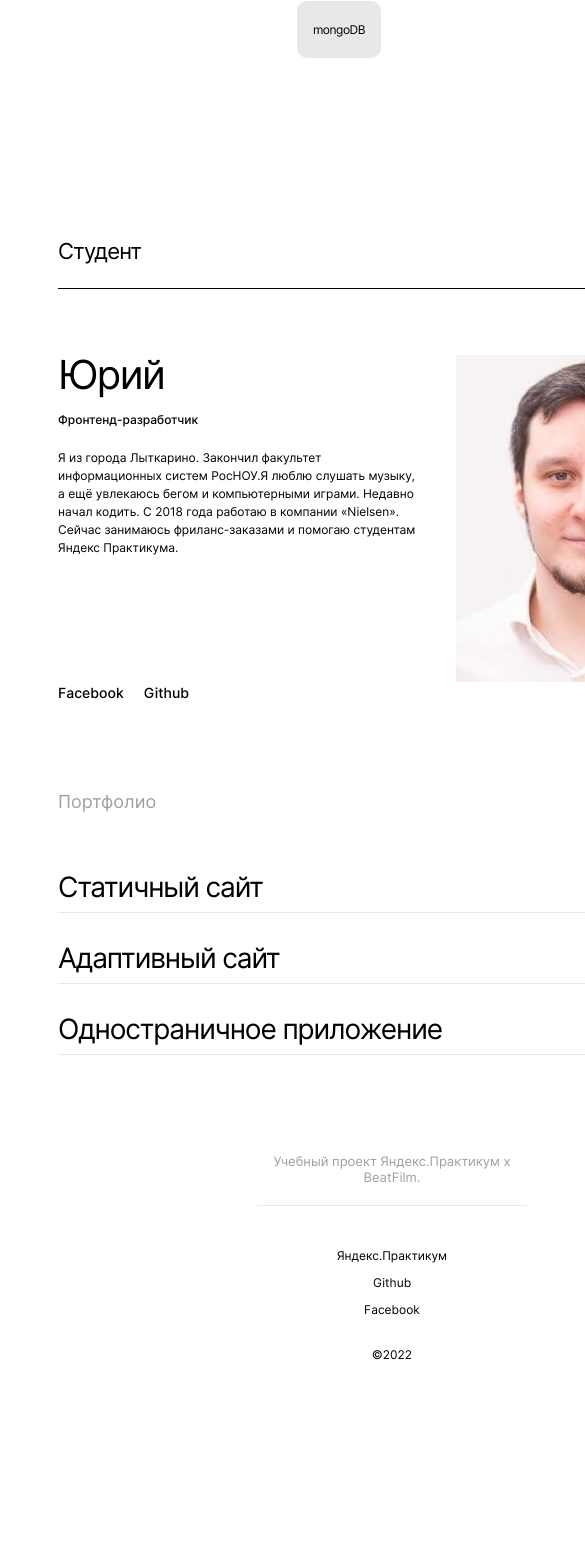
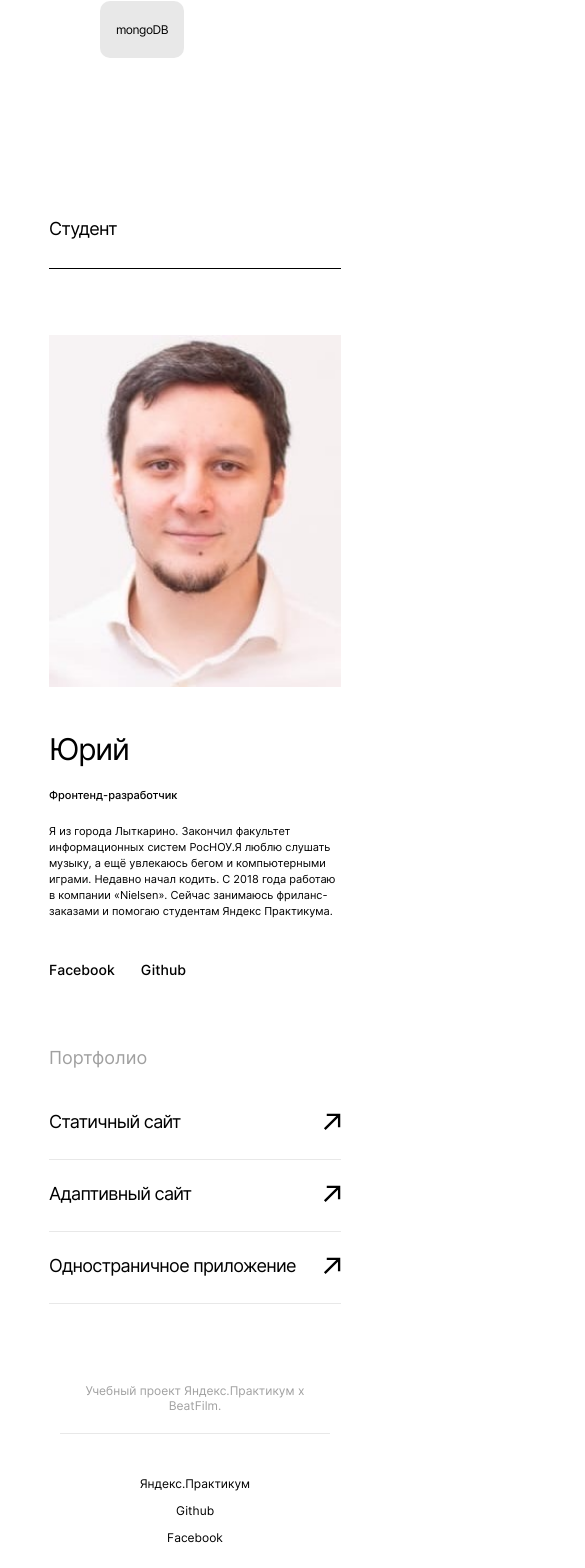
Before and after one commit to xenoxil/movies-explorer-frontend, a React (Create React App) app in the folder movies-explorer-frontend/: page /landing in a window 390 px wide. Shown: the part 2155-3723 px from the top of the page, 585 px wide, since content can reach past the window. Before the commit the page ends 3535 px from the top, so only its background shows below. Built offline with nearby package versions, Linux system fonts and the light colour scheme.

Commit message:
поправить форму поиска

```diff
--- a/movies-explorer-frontend/src/components/AboutMe/AboutMe.css
+++ b/movies-explorer-frontend/src/components/AboutMe/AboutMe.css
@@ -12,6 +12,13 @@
         padding: 0 50px;
     }
 }
+
+@media screen and (max-width:767px) {
+    .aboutMe{
+        background-color: #FFFFFF;
+        width:292px;
+        padding: 0 14px;
+    } }
 
 .aboutMe__title{
     width:1140px;
@@ -35,6 +42,14 @@ color: #000000;
         padding:90px 0 23px;
     }
 }
+
+@media screen and (max-width:767px) {
+    .aboutMe__title{
+        width:292px;
+        padding:70px 0 28px;
+        font-size: 18px;
+        line-height: 22px;
+    } }
 
 .aboutMe__student{
     margin:66px 0 0;
@@ -63,6 +78,13 @@ color: #000000;
     }
 }
 
+@media screen and (max-width:767px) {
+    .aboutMe__name{
+        font-size: 30px;
+        line-height: 36px;
+        margin-top:40px;
+        }}
+
 .aboutMe__job{
     margin:18px 0 0;
     text-align: start;
@@ -86,6 +108,13 @@ mix-blend-mode: normal;
     }
 }
 
+@media screen and (max-width:767px) {
+    .aboutMe__job{
+        margin:20px 0 0;
+    font-size: 11px;
+    line-height: 16px;
+    }}
+
 .aboutMe__about{
     margin:26px 0 0;
     text-align: start;
@@ -108,6 +137,14 @@ mix-blend-mode: normal;
     }
 }
 
+@media screen and (max-width:767px) {
+    .aboutMe__about{
+        margin:20px 0 0;
+        width:292px;
+    font-size: 11px;
+    line-height: 16px;
+    }}
+
 .aboutMe__foto{
     width: 255px;
     height: 307px;
@@ -119,10 +156,21 @@ mix-blend-mode: normal;
         height: 327px;
     }
 }
+@media screen and (max-width:767px) {
+    .aboutMe__foto{
+        width: 292px;
+        height: 352px;
+    }}
 
 .aboutMe__socialLinks{
     text-align: start;
 }
+
+@media screen and (max-width:767px) {
+    .aboutMe__socialLinks{
+        margin-top:40px;
+    }}
+
 
 
 
@@ -136,6 +184,17 @@ font-size: 14px;
 line-height: 17px;
 }
 
+@media screen and (max-width:767px) {
+    .aboutMe__socialLink{
+        margin:0;
+       padding-right: 26px;
+       font-family: Inter, Arial, Helvetica, sans-serif;
+   font-style: normal;
+   font-weight: 500;
+   font-size: 14px;
+   line-height: 17px;
+   }}
+
 .aboutMe__portfolio{
     text-align: start;
     list-style: none;
@@ -145,6 +204,11 @@ line-height: 17px;
 @media screen  and (max-width:1279px){
     .aboutMe__portfolio{
        margin:90px 0 0;
+    }
+}
+@media screen  and (max-width:767px){
+    .aboutMe__portfolio{
+       margin:69px 0 0;
     }
 }
 
@@ -165,11 +229,18 @@ mix-blend-mode: normal;
     }
 }
 
+@media screen  and (max-width:767px){
+    .aboutMe__subtitle{
+        margin:0 0 40px;
+        }
+}
+
 .aboutMe__portfolio-site{
-    margin:20px 0 19px;
+    margin:20px 0 0;
     border-bottom: 1px solid #E8E8E8;
     display: flex;
     justify-content: space-between;
+    padding-bottom: 19px;
 }
 .aboutMe__portfolio-siteDescription{
     margin:0;
@@ -188,6 +259,21 @@ color: #000000;
     }
 }
 
+@media screen  and (max-width:767px){
+    .aboutMe__portfolio-siteDescription{
+        font-size: 18px;
+        line-height: 28px;
+        }
+}
+
 .aboutMe__linkArrow{
     margin:20px 0 0;
 }
+
+@media screen  and (max-width:767px){
+    .aboutMe__linkArrow{
+        margin: 0;
+        width:18px;
+        height: 28px;;
+    }
+}
--- a/movies-explorer-frontend/src/components/AboutMe/AboutMe.js
+++ b/movies-explorer-frontend/src/components/AboutMe/AboutMe.js
@@ -3,11 +3,12 @@ import myFoto from '../../images/studentFoto.jpg'
 
 import linkArrow from '../../images/linkArrow.svg'
 
-function AboutMe() {
+function AboutMe(props) {
     return (
         <section className='aboutMe' id='student'>
             <h3 className='aboutMe__title'>Студент</h3>
-            <div className='aboutMe__student'>
+            {props.onSize>=767 ?
+            (<div className='aboutMe__student'>
               <div className='aboutMe__container'>
                 <p className='aboutMe__name'>Юрий</p>
                 <p className='aboutMe__job'>Фронтенд-разработчик</p>
@@ -15,7 +16,20 @@ function AboutMe() {
  Сейчас занимаюсь фриланс-заказами и помогаю студентам Яндекс Практикума.</p>
               </div>
               <img className='aboutMe__foto' alt='Фото студента практикума' src={myFoto}/>
-            </div>
+            </div>)
+            :
+            (<div className='aboutMe__student'>
+              <div className='aboutMe__container'>
+              <img className='aboutMe__foto' alt='Фото студента практикума' src={myFoto}/>
+                <p className='aboutMe__name'>Юрий</p>
+                <p className='aboutMe__job'>Фронтенд-разработчик</p>
+                <p className='aboutMe__about'>Я из города Лыткарино. Закончил факультет информационных систем РосНОУ.Я люблю слушать музыку, а ещё увлекаюсь бегом и компьютерными играми. Недавно начал кодить. С 2018 года работаю в компании «Nielsen».
+ Сейчас занимаюсь фриланс-заказами и помогаю студентам Яндекс Практикума.</p>
+              </div>
+
+            </div>)
+             }
+
             <div className='aboutMe__socialLinks'>
                 <a className='aboutMe__socialLink link' target="_blank" rel='nofollow noopener noreferrer'  href='https://www.facebook.com'>Facebook</a>
                 <a className='aboutMe__socialLink link' target="_blank" rel='nofollow noopener noreferrer'  href='https://github.com/xenoxil'>Github</a>
--- a/movies-explorer-frontend/src/components/Footer/Footer.css
+++ b/movies-explorer-frontend/src/components/Footer/Footer.css
@@ -13,7 +13,7 @@
 @media screen and (max-width:767px) {
     .footer{
         width: 270px;
-        padding: 0 auto;
+        padding: 0;
     }
 }
 
@@ -32,6 +32,12 @@
 
     color: #A0A0A0;
 }
+@media screen and (max-width:767px) {
+    .footer__title{
+        font-size: 12px;
+        line-height: 15px;
+    }
+}
 .footer__container{
     display:flex;
     justify-content: space-between;
@@ -42,6 +48,7 @@
         display:flex;
         flex-direction: column;
         justify-content: center;
+
     }
 }
 .footer__copyright{
--- a/movies-explorer-frontend/src/components/Header/Header.css
+++ b/movies-explorer-frontend/src/components/Header/Header.css
@@ -11,7 +11,7 @@
 }
 @media screen and (max-width:767px) {
     .header{
-        width:292px;
+        width:280px;
         padding: 18px 14px;
     }
 }
@@ -82,6 +82,7 @@ font-style: normal;
 font-weight: 500;
 font-size: 14px;
 line-height: 16px;
+text-decoration: none;
 }
 
 .header__humburgerBtn{
--- a/movies-explorer-frontend/src/components/SearchForm/SearchForm.css
+++ b/movies-explorer-frontend/src/components/SearchForm/SearchForm.css
@@ -37,17 +37,16 @@ flex-wrap: wrap;
     width:22px;
     height: 22px;
 }
-@media screen and (max-width:1279px) {
+@media screen and (max-width:767px) {
     .searchForm__loupePic{
        visibility: hidden;
        margin: 0;
     width:0px;
-
     }
 }
 
 .searchForm__input{
-    min-width:70%;
+    min-width:789px;
     padding:0;
     border:0;
     font-family: Inter, Arial, Helvetica, sans-serif;
@@ -101,25 +100,27 @@ color: #A0A0A0;
 
 @media screen and (max-width:767px) {
     .searchForm__searchBtn{
-
         padding-right: 0;
         border-right: 0;
     }
 }
 
 .searchForm__movieTypeBtn{
-    width:36px;
+    width: 36px;
     height:20px;
     border:0;
     background-color: white;
     padding:0;
     margin: 26px 14px 26px 29px;
+    background-image: url('../../images/smalltumb.png');
+    background-size: cover;
 }
 @media screen and (max-width:1279px) {
     .searchForm__movieTypeBtn{
-        margin: 26px 15px 26px 19px;
+        margin: 25px 15px 25px 19px;
     }
 }
+
 
 .searchForm__movieType{
 margin:27px 30px 27px 0;
--- a/movies-explorer-frontend/src/components/SearchForm/SearchForm.js
+++ b/movies-explorer-frontend/src/components/SearchForm/SearchForm.js
@@ -1,7 +1,6 @@
 import React from 'react'
 import loupePic from '../../images/loupePic.svg'
 import searchBtn from '../../images/searchBtn.svg'
-import movieTypeSwitcher from '../../images/smalltumb.png'
 
 
 function SearchForm(props) {
@@ -13,19 +12,18 @@ function SearchForm(props) {
             <img src={loupePic} alt='Значок лупы' className='searchForm__loupePic'/>
             <input className='searchForm__input' placeholder='Фильм' required/>
             <button className='searchForm__searchBtn'><img src={searchBtn} alt='Кнопка поиска'/></button>
-            <button className='searchForm__movieTypeBtn'><img src={movieTypeSwitcher} alt='Кнопка переключения типа фильма'/></button>
+            <button className='searchForm__movieTypeBtn'></button>
             <p className='searchForm__movieType'>{props.isSwitched ?  `Полнометражки` :`Короткометражки`}</p>
           </form>
           <div className='search__bottomString'/>
           </div>)
           :
-
           (<div><form className='searchForm' >
             <input className='searchForm__input' placeholder='Фильм' required/>
             <button className='searchForm__searchBtn'><img src={searchBtn} alt='Кнопка поиска'/></button>
           </form>
           <div className='searchForm__movieType-container'>
-          <button className='searchForm__movieTypeBtn'><img src={movieTypeSwitcher} alt='Кнопка переключения типа фильма'/></button>
+          <button className='searchForm__movieTypeBtn'></button>
             <p className='searchForm__movieType'>{props.isSwitched ?  `Полнометражки` :`Короткометражки`}</p>
             </div>
           <div className='search__bottomString'/>
```
Also changed, not shown: movies-explorer-frontend/src/images/smalltumb.png, movies-explorer-frontend/src/images/smalltumbLeft.png (added).
